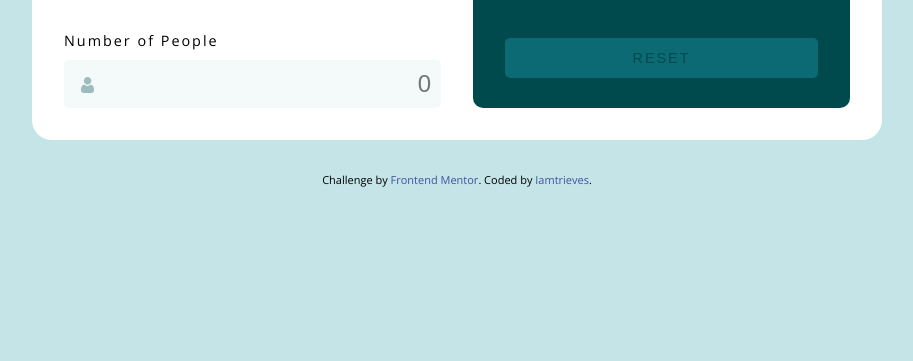
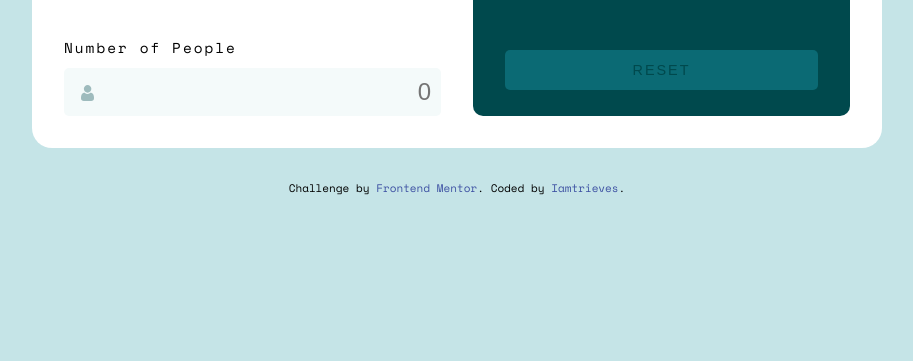
Before and after one commit to Iamtrieves/Tip-Calculator-App, a plain HTML site: page index.html in a window 1280 px wide. Shown: the part 439-800 px from the top of the page, without its empty margins (183-1096 px from the left). Drawn offline with nearby package versions, Linux system fonts and the light colour scheme.

Commit message:
Update my code

```diff
--- a/styles.css
+++ b/styles.css
@@ -1,5 +1,6 @@
 
-@import url('https://fonts.googleapis.com/css2?family=Open+Sans:ital,wght@0,300..800;1,300..800&display=swap');
+@import url('https://fonts.googleapis.com/css2?family=Rubik:ital,wght@0,300..900;1,300..900&family=Space+Mono:ital,wght@0,400;0,700;1,400;1,700&display=swap');
+
 
 * {
     margin: 0;
@@ -7,7 +8,7 @@
     box-sizing: border-box;
 }
 body {
-    font-family: "Open Sans", sans-serif;
+    font-family: "Space Mono", sans-serif;
     font-size: 24px;
     padding: 5rem 5rem 1px 5rem;
     background-color: var(--Light-grayish-cyan);
```
